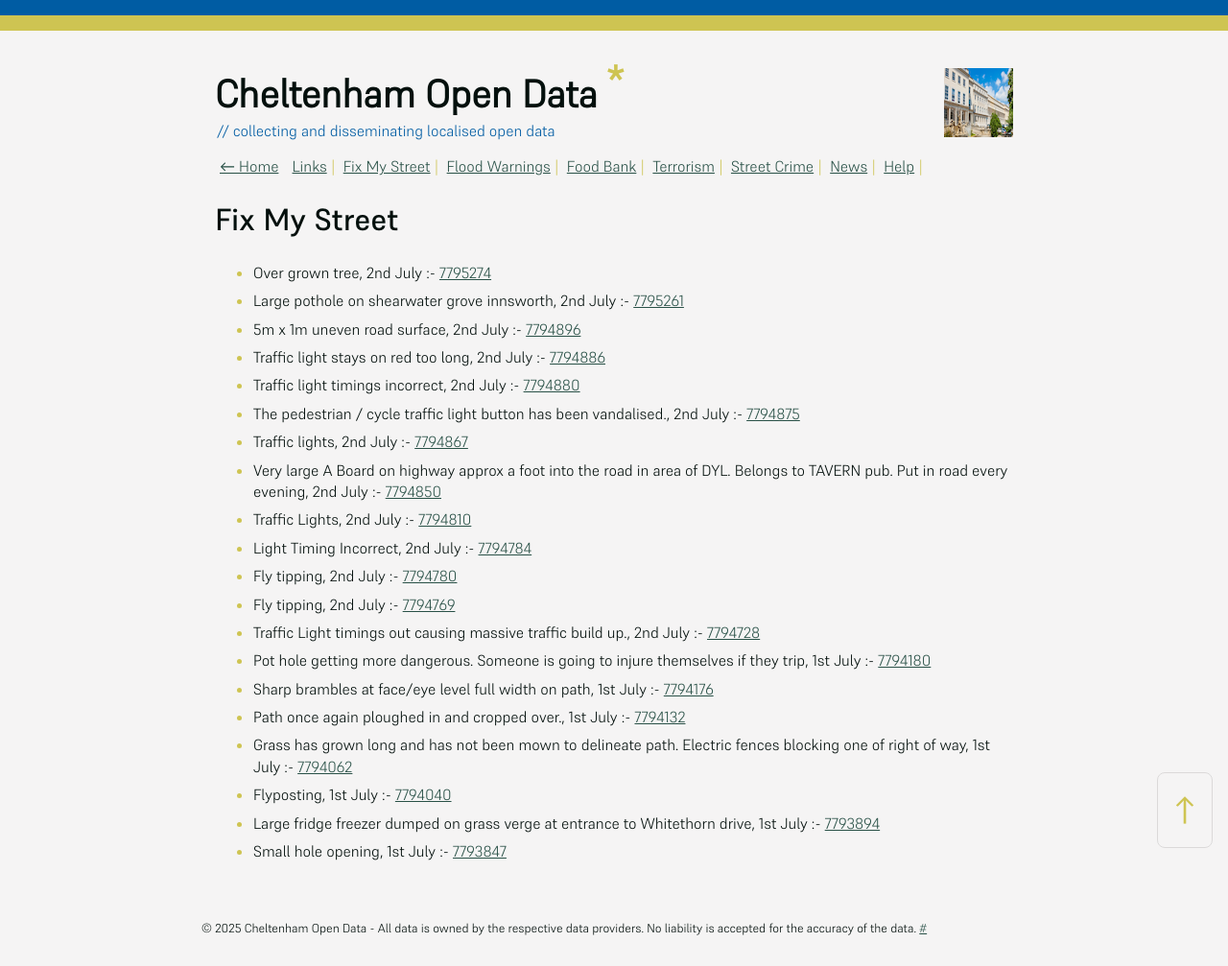
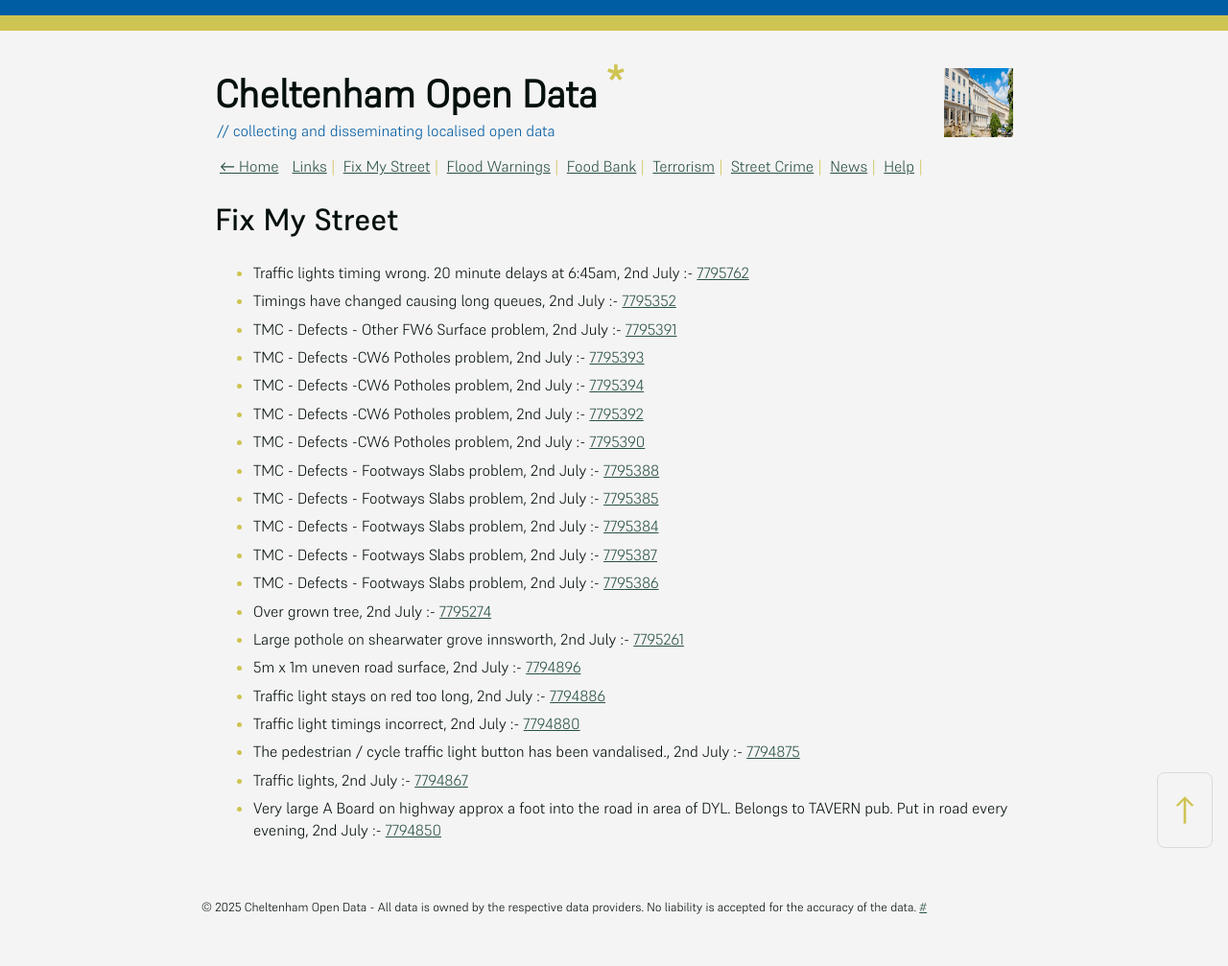
Before and after one commit to mat-0/cheltenham-open-data, a Jekyll site: the page built from _pages/fix-my-street.md, in a window 1280 px wide. Shown: the whole page at 96% size. Built offline with Jekyll 4.4.1, drawn with Linux system fonts in a browser that asks for light colours; after the commit the page ends 985 px from its top, so only the background shows below that.

Commit message:
Updated 2025-07-02 09:00:21

```diff
--- a/_pages/fix-my-street.md
+++ b/_pages/fix-my-street.md
@@ -9,6 +9,18 @@ permalink: /fix-my-street
 
 <!-- fix_marker starts -->
 
+- Traffic lights timing wrong. 20 minute delays at 6:45am, 2nd July :- [7795762](https://www.fixmystreet.com/report/7795762)
+- Timings have changed causing long queues, 2nd July :- [7795352](https://www.fixmystreet.com/report/7795352)
+- TMC - Defects - Other FW6  Surface problem, 2nd July :- [7795391](https://www.fixmystreet.com/report/7795391)
+- TMC - Defects -CW6 Potholes  problem, 2nd July :- [7795393](https://www.fixmystreet.com/report/7795393)
+- TMC - Defects -CW6 Potholes  problem, 2nd July :- [7795394](https://www.fixmystreet.com/report/7795394)
+- TMC - Defects -CW6 Potholes  problem, 2nd July :- [7795392](https://www.fixmystreet.com/report/7795392)
+- TMC - Defects -CW6 Potholes  problem, 2nd July :- [7795390](https://www.fixmystreet.com/report/7795390)
+- TMC - Defects - Footways Slabs problem, 2nd July :- [7795388](https://www.fixmystreet.com/report/7795388)
+- TMC - Defects - Footways Slabs problem, 2nd July :- [7795385](https://www.fixmystreet.com/report/7795385)
+- TMC - Defects - Footways Slabs problem, 2nd July :- [7795384](https://www.fixmystreet.com/report/7795384)
+- TMC - Defects - Footways Slabs problem, 2nd July :- [7795387](https://www.fixmystreet.com/report/7795387)
+- TMC - Defects - Footways Slabs problem, 2nd July :- [7795386](https://www.fixmystreet.com/report/7795386)
 - Over grown tree, 2nd July :- [7795274](https://www.fixmystreet.com/report/7795274)
 - Large pothole on shearwater grove innsworth, 2nd July :- [7795261](https://www.fixmystreet.com/report/7795261)
 - 5m x 1m uneven road surface, 2nd July :- [7794896](https://www.fixmystreet.com/report/7794896)
@@ -17,17 +29,5 @@ permalink: /fix-my-street
 - The pedestrian / cycle traffic light button has been vandalised., 2nd July :- [7794875](https://www.fixmystreet.com/report/7794875)
 - Traffic lights, 2nd July :- [7794867](https://www.fixmystreet.com/report/7794867)
 - Very large A Board on highway approx a foot into the road in area of DYL. Belongs to TAVERN pub. Put in road every evening, 2nd July :- [7794850](https://www.fixmystreet.com/report/7794850)
-- Traffic Lights, 2nd July :- [7794810](https://www.fixmystreet.com/report/7794810)
-- Light Timing Incorrect, 2nd July :- [7794784](https://www.fixmystreet.com/report/7794784)
-- Fly tipping, 2nd July :- [7794780](https://www.fixmystreet.com/report/7794780)
-- Fly tipping, 2nd July :- [7794769](https://www.fixmystreet.com/report/7794769)
-- Traffic Light timings out causing massive traffic build up., 2nd July :- [7794728](https://www.fixmystreet.com/report/7794728)
-- Pot hole getting more dangerous. Someone is going to injure themselves if they trip, 1st July :- [7794180](https://www.fixmystreet.com/report/7794180)
-- Sharp brambles at face/eye level full width on path, 1st July :- [7794176](https://www.fixmystreet.com/report/7794176)
-- Path once again ploughed in and cropped over., 1st July :- [7794132](https://www.fixmystreet.com/report/7794132)
-- Grass has grown long and has not been mown to delineate path. Electric fences blocking one of right of way, 1st July :- [7794062](https://www.fixmystreet.com/report/7794062)
-- Flyposting, 1st July :- [7794040](https://www.fixmystreet.com/report/7794040)
-- Large fridge freezer dumped on grass verge at entrance to Whitethorn drive, 1st July :- [7793894](https://www.fixmystreet.com/report/7793894)
-- Small hole opening, 1st July :- [7793847](https://www.fixmystreet.com/report/7793847)
 
 <!-- fix_marker ends -->
```
Also changed, not shown: _data/flood.json (+4 -4 lines), _pages/news.md (+13 -13 lines), index.md (+5 -5 lines).
